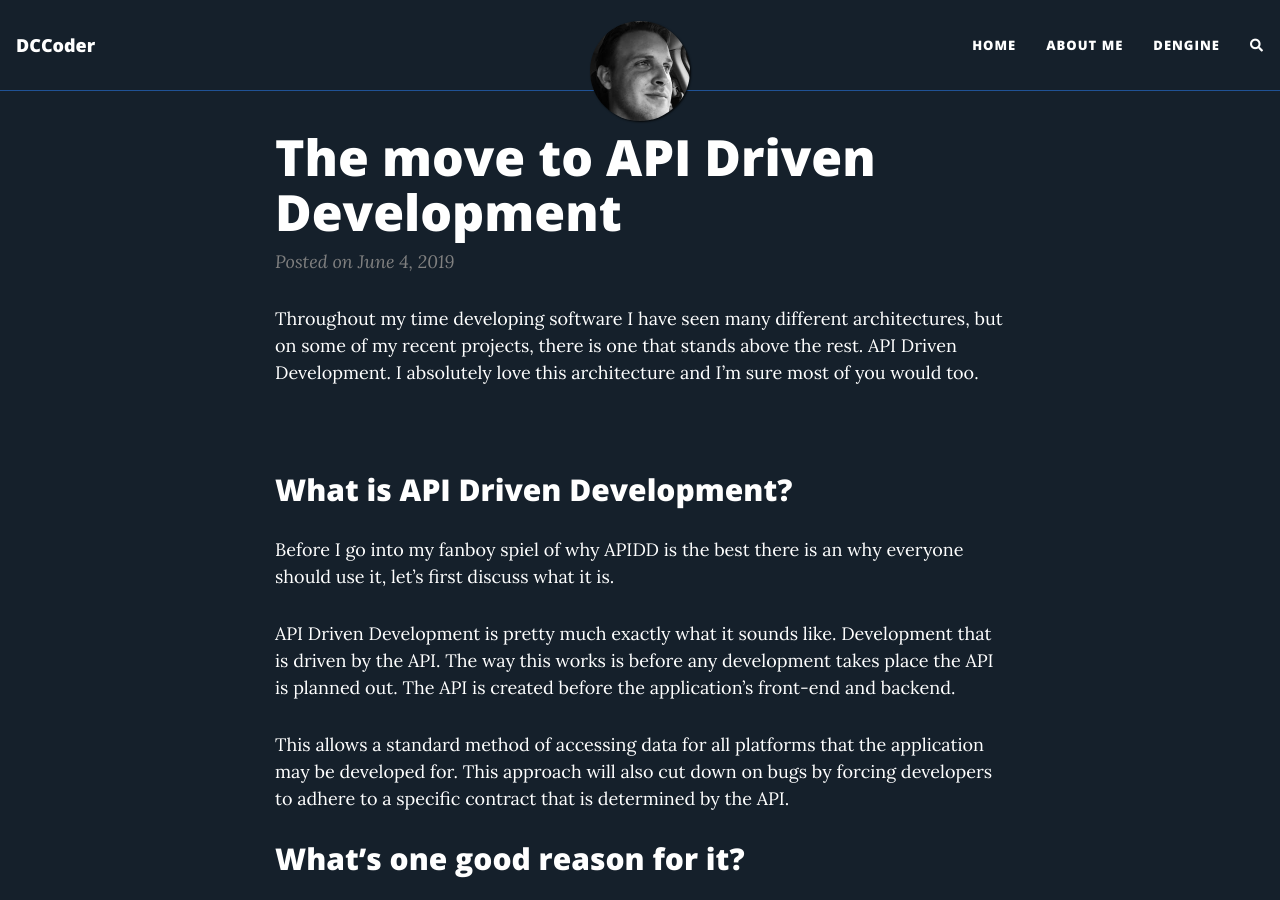
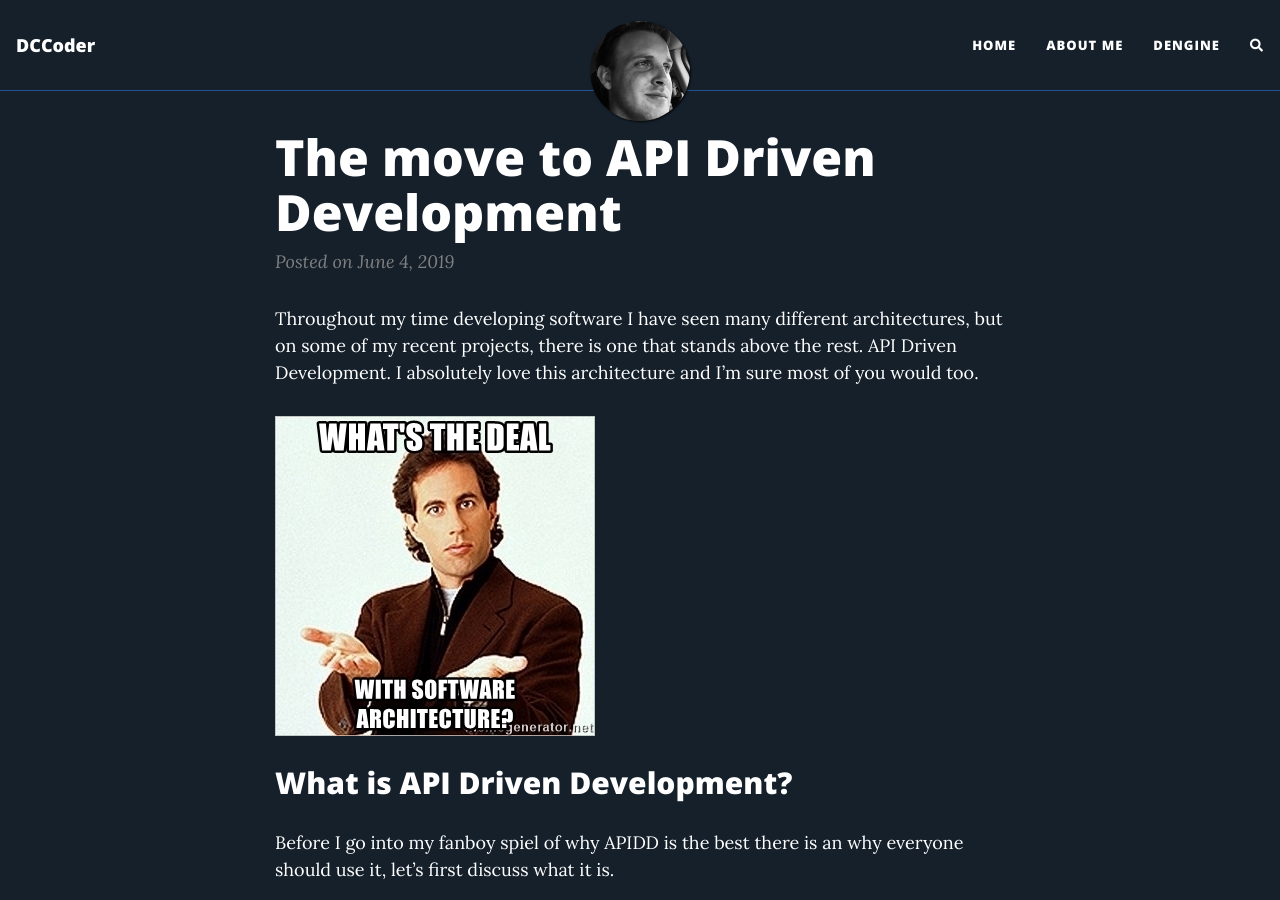
Before and after one commit to DCCoder90/dccoder90.github.io, a Jekyll site: the page built from _posts/2019-06-04-the-move-to-api-driven-development.md, in a window 1280 px wide and 900 px high. Built offline with Jekyll 4.4.1, drawn with Linux system fonts in a browser that asks for light colours; nearby versions of some CDN libraries; comment, search, counter and statistics services are not loaded.

Commit message:
PUSH NOTE : 2019-06-04-the-move-to-api-driven-development.md

```diff
--- a/_posts/2019-06-04-the-move-to-api-driven-development.md
+++ b/_posts/2019-06-04-the-move-to-api-driven-development.md
@@ -12,7 +12,7 @@
 
 Throughout my time developing software I have seen many different architectures, but on some of my recent projects, there is one that stands above the rest. API Driven Development. I absolutely love this architecture and I'm sure most of you would too.
 
-![](ebbe3-whats-the-deal-with-software-architecture.jpg)
+![](../assets/img/posts/ebbe3-whats-the-deal-with-software-architecture.jpg)
 
 ## What is API Driven Development?
 
@@ -26,7 +26,7 @@
 
 Recently many of my clients have been asking for mobile apps and websites that go along with them. For a project like this, APIDD is perfect! Let me start off by showing a diagram.
 
-![Common API DD Architecture](112cc-untitled-diagram.jpg)
+![Common API DD Architecture](../assets/img/posts/112cc-untitled-diagram.jpg)
 
 Common API DD Architecture
 
```
